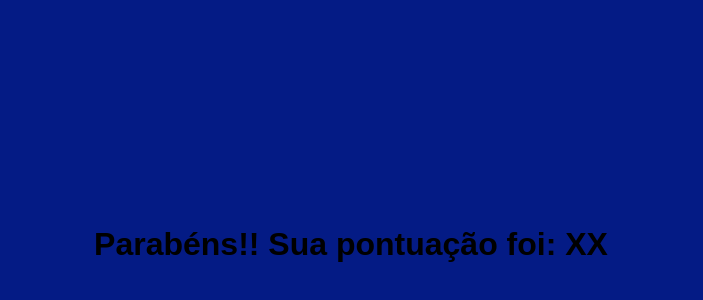
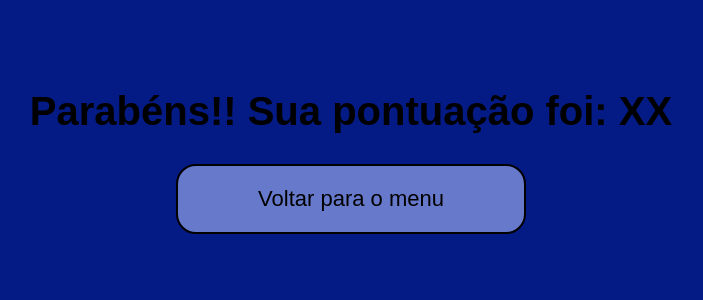
Before and after one commit to ThaysaI15/quiz_web, a plain HTML site: page fim.html in a window 1280 px wide. Shown: the part 164-464 px from the top of the page, without its empty margins (289-992 px from the left). Drawn offline with Linux system fonts and the light colour scheme.

Commit message:
Add files via upload

```diff
--- a/fim.css
+++ b/fim.css
@@ -0,0 +1,29 @@
+body{
+    font-family: Arial, sans-serif;
+    background: rgb(4, 27, 133);
+    display: flex;
+    flex-direction: column;
+    align-items: center;
+    justify-content: center;
+    height: 80vh;
+    margin: 0;
+    text-align: center;
+}
+
+h1{
+    font-size: 40px;
+    margin: 20px;
+}
+.menu{
+    margin: 10px;
+    padding: 15px 30px;
+    font-size: 22px;
+    border: 10px;
+    border-radius: 20px;
+    cursor: pointer;
+    width: 350px;
+    height: 70px;
+    text-align: center;
+    background-color: rgb(102, 121, 202);
+    border: 2px solid black;
+}
--- a/fim.html
+++ b/fim.html
@@ -3,10 +3,11 @@
 <head>
     <meta charset="UTF-8">
     <meta name="viewport" content="width=device-width, initial-scale=1.0">
-    <link rel="stylesheet" href="qsts.css" />
+    <link rel="stylesheet" href="fim.css" />
     <title>Fim do Quiz</title>
 </head>
 <body>
     <h1>Parabéns!! Sua pontuação foi: XX</h1>
+    <button class="menu">Voltar para o menu</button>
 </body>
 </html>
```
